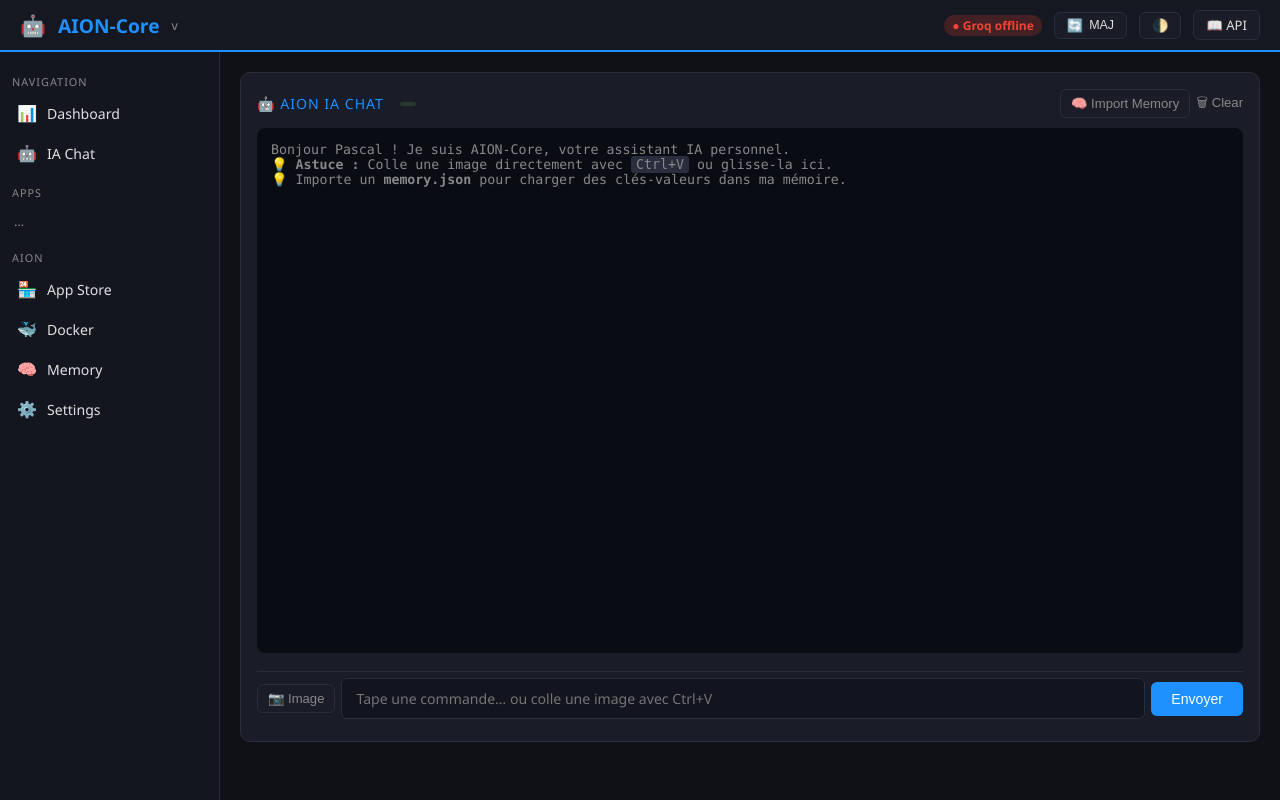
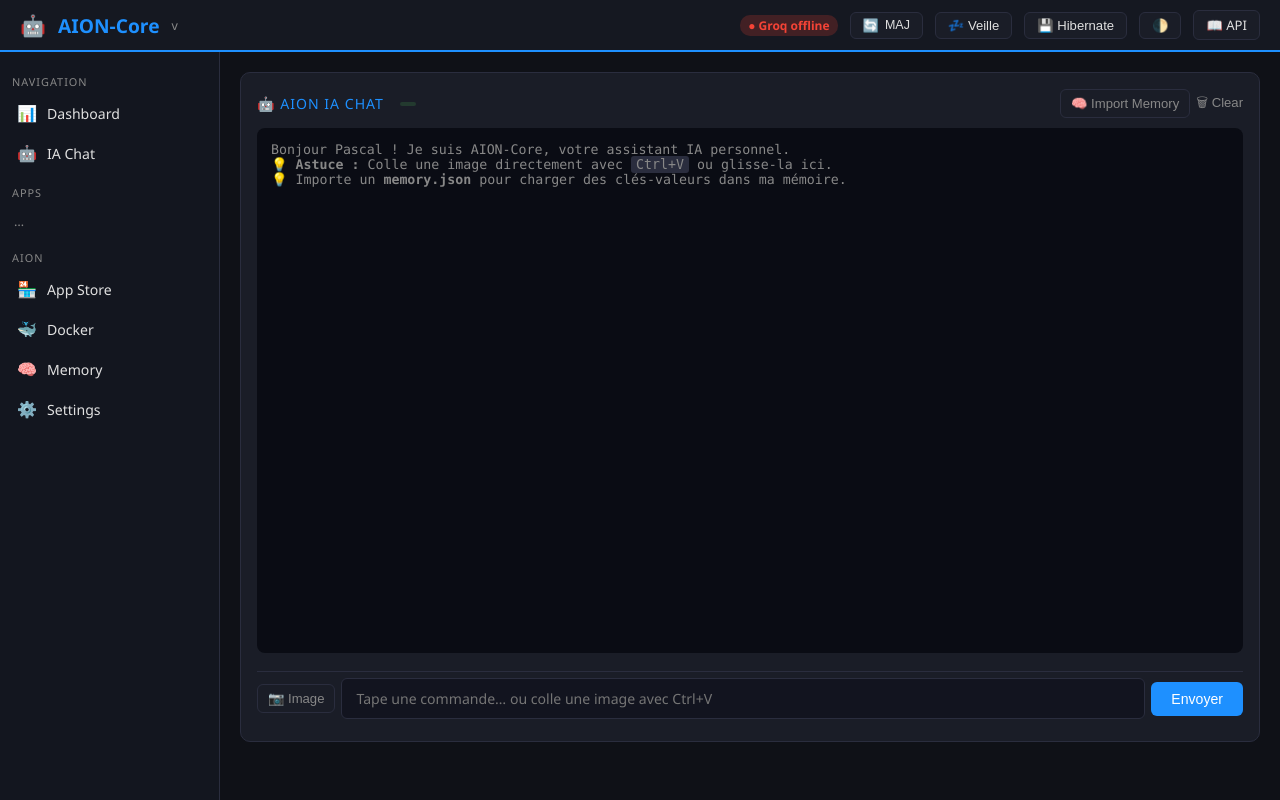
Before and after one commit to beyp/AION-Core, a Python web app: template aion_core/web/templates/chat.html in a window 1280 px wide. Run offline with Jinja, Linux system fonts and the light colour scheme; the template is opened without the code that fills it, so the values that code supplies are empty; some libraries are stand-ins or nearby versions.

Commit message:
feat(nav): add Sleep/Hibernate buttons in header - available on all pages

```diff
--- a/aion_core/web/templates/base.html
+++ b/aion_core/web/templates/base.html
@@ -108,6 +108,15 @@ header .spacer{flex:1;}
       padding:16px;z-index:1000;box-shadow:0 8px 32px rgba(0,0,0,.5);">
     </div>
   </div>
+  <!-- Boutons veille -->
+  <button class="hbtn" title="Veille simple (Sleep)" style="font-size:.82rem;"
+          onclick="if(confirm('Mettre en veille simple ?')) fetch('/api/system/sleep',{method:'POST'}).then(r=>r.json()).then(d=>alert(d.result||d.response))">
+    &#x1F4A4; Veille
+  </button>
+  <button class="hbtn" title="Veille prolongee (Hibernate)" style="font-size:.82rem;"
+          onclick="if(confirm('Veille prolongee (sauvegarde RAM) ?')) fetch('/api/system/hibernate',{method:'POST'}).then(r=>r.json()).then(d=>alert(d.result||d.response))">
+    &#x1F4BE; Hibernate
+  </button>
   <button class="hbtn" onclick="toggleTheme()">&#x1F313;</button>
   <a href="/docs" target="_blank" class="hbtn">&#x1F4D6; API</a>
 </header>
```
